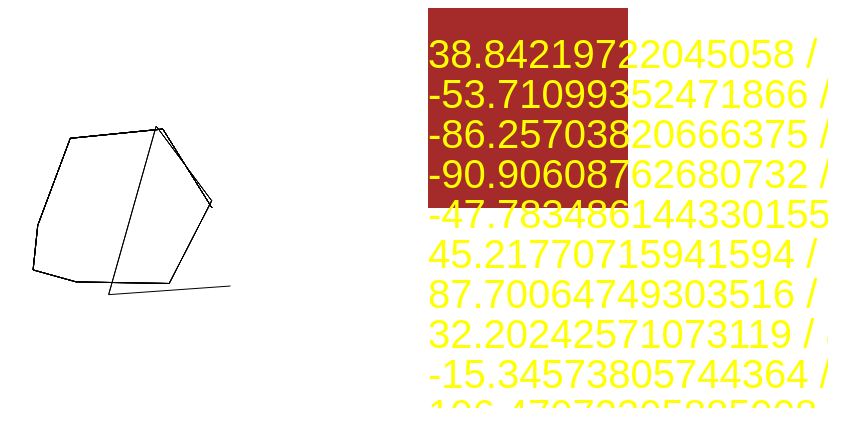
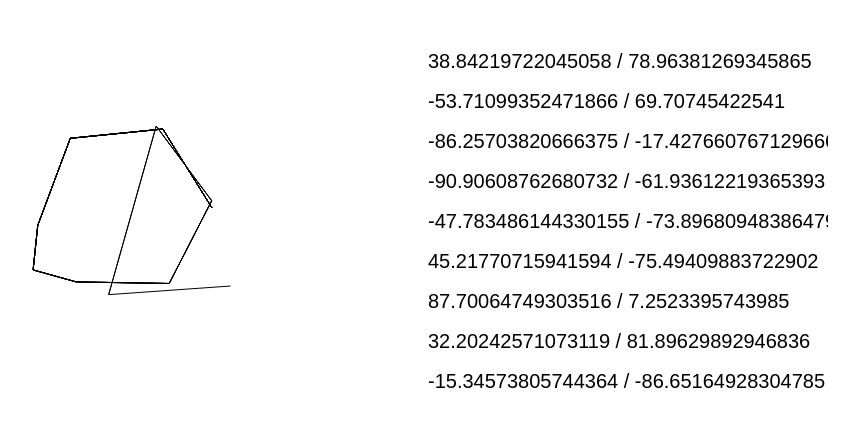
Before and after one commit to olisit/plotship, a plain HTML site: page index.html in a window 1280 px wide. Shown: the whole page, without its empty margins (84-943 px from the left). Drawn offline with Linux system fonts and the light colour scheme.

Commit message:
Update index.html

```diff
--- a/index.html
+++ b/index.html
@@ -14,10 +14,9 @@ var c2 = document.getElementById("Canvas2");
 var ct2 = c2.getContext("2d");
     ct1.fillStyle = "pink";
  ct1.font="36px Arial"
-   ct2.fillStyle = "brown";
-  ct2.fillRect(0,0,200,200)
-  ct2.fillStyle="yellow"
- ct2.font="40px Arial"
+   ct2.fillStyle = "black";
+
+ ct2.font="20px Arial"
 
 var p=0, s=22, a=0, ang
 var shp={x:200, y:200}
```
